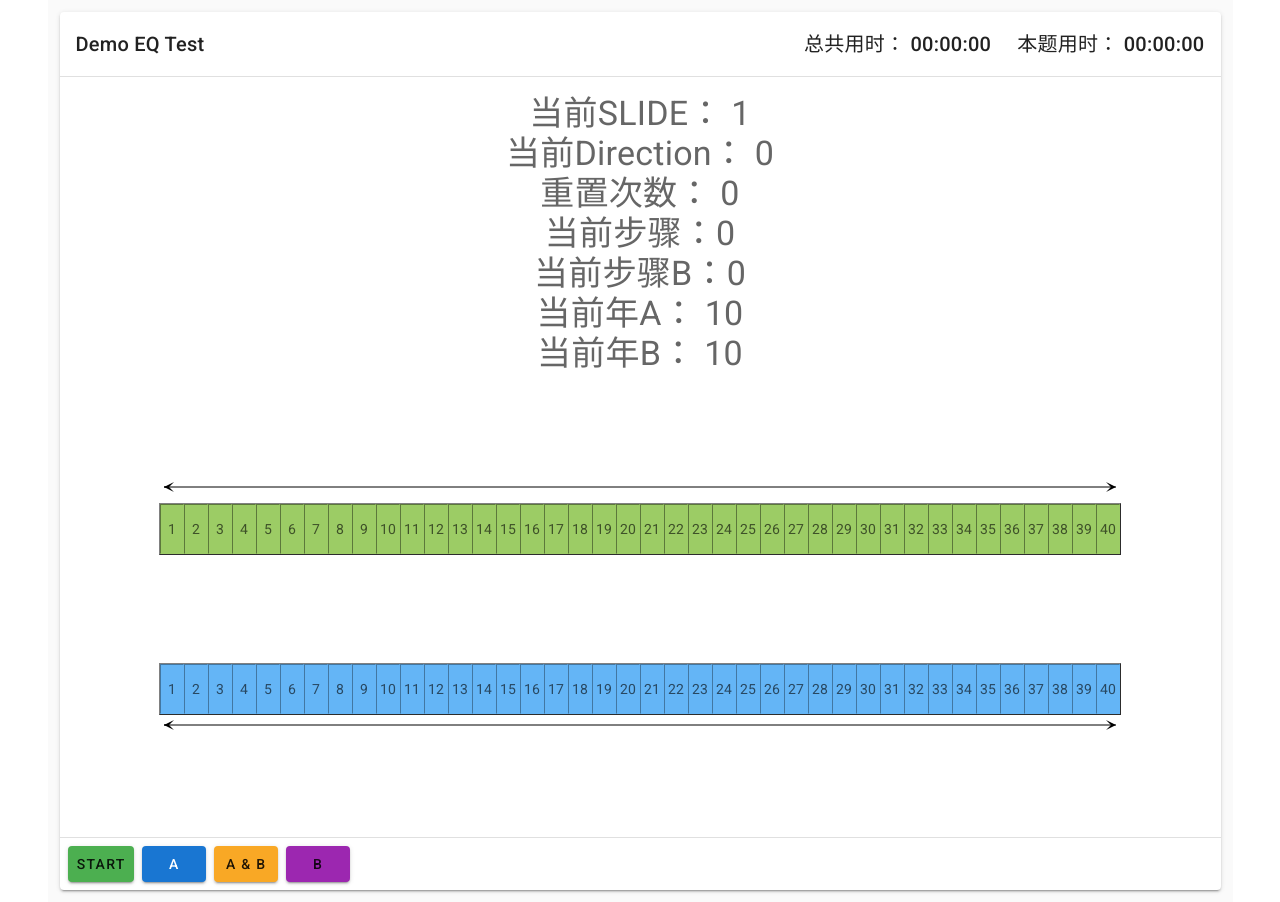
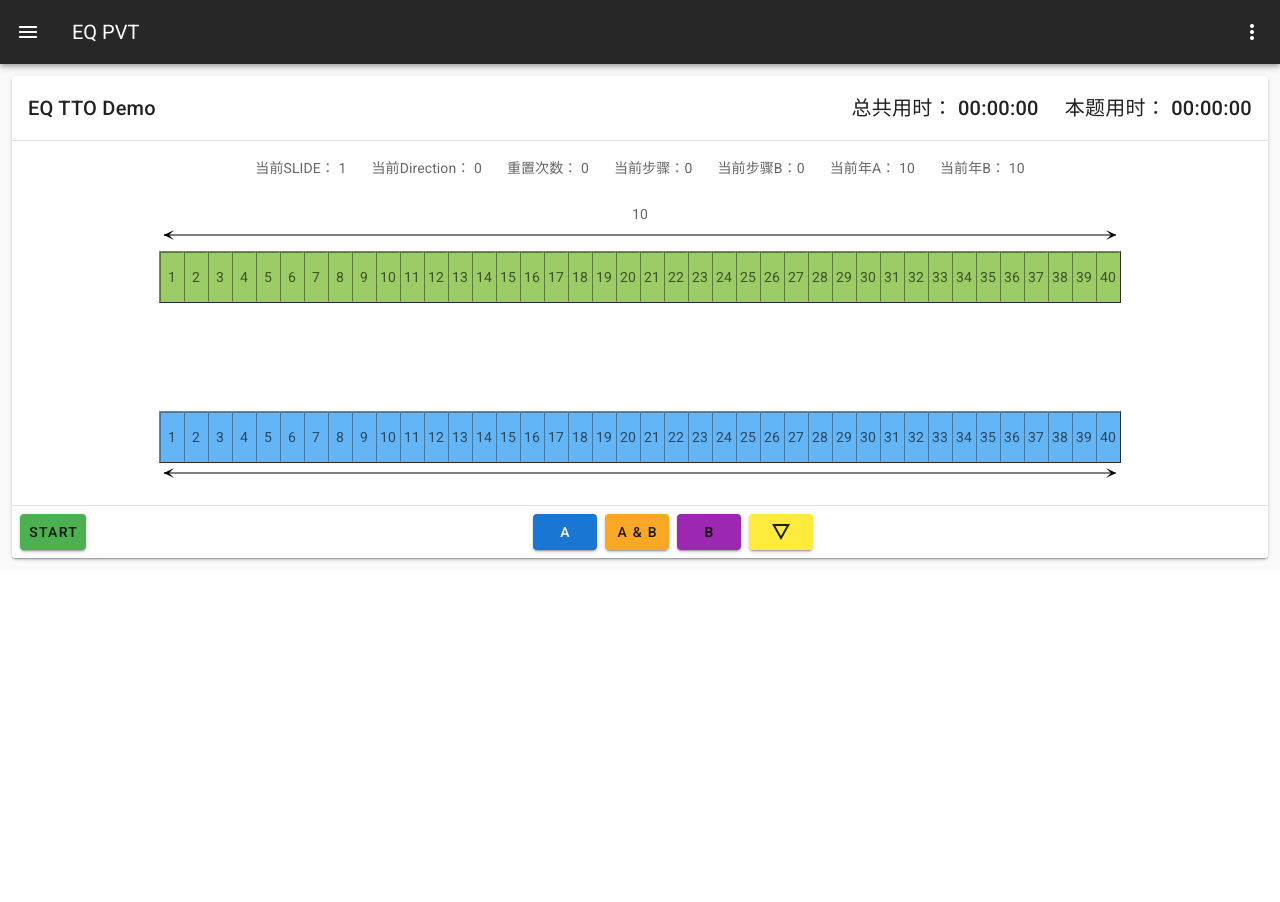
Before and after one commit to wiidan/abelit-ThirdParty, a Vue app in the folder frontend/: page /eq/tto in a window 1280 px wide. After the commit the page ends 800 px from the top, so only its background shows below. Built offline with nearby package versions, Linux system fonts and the light colour scheme; a small style sheet from the web is missing.

Commit message:
update EqToo.vue to add show current year on the head of canvas

```diff
--- a/frontend/src/App.vue
+++ b/frontend/src/App.vue
@@ -1,18 +1,28 @@
 <template>
   <v-app>
+    <v-app-bar dark absolute app>
+      <v-app-bar-nav-icon></v-app-bar-nav-icon>
+
+      <v-toolbar-title>EQ PVT</v-toolbar-title>
+
+      <v-spacer></v-spacer>
+
+      <v-btn icon>
+        <v-icon>mdi-dots-vertical</v-icon>
+      </v-btn>
+    </v-app-bar>
     <v-content>
-      <router-view/>
+      <router-view />
     </v-content>
   </v-app>
 </template>
 
 <script>
-
 export default {
-  name: 'App',
+  name: "App",
 
   data: () => ({
     //
-  }),
+  })
 };
 </script>
--- a/frontend/src/views/question/EqTto.vue
+++ b/frontend/src/views/question/EqTto.vue
@@ -1,10 +1,10 @@
 <template>
-  <v-container class="grey lighten-5">
+  <v-container class="grey lighten-5" fluid>
     <v-row justify="center" align="center">
       <v-col>
         <v-card justify="center" align="center">
           <v-card-title>
-            Demo EQ Test
+            EQ TTO Demo
             <v-spacer></v-spacer>
             <span color="grey">总共用时： {{usedTime}}</span>
             &nbsp;&nbsp;&nbsp;&nbsp;&nbsp;
@@ -12,27 +12,38 @@
           </v-card-title>
           <v-divider></v-divider>
           <v-card-text v-if="slide === 1">
-            <v-row>
+            <v-row v-if="showDetail">
               <v-col>
-                <span class="display-1">当前SLIDE： {{ slide }}</span>
-                <v-spacer></v-spacer>
-                <span class="display-1">当前Direction： {{ stepDirection }}</span>
-                <v-spacer></v-spacer>
-                <span class="display-1">重置次数： {{ resets }}</span>
-                <v-spacer></v-spacer>
-                <span class="display-1">当前步骤：{{step}}</span>
-                <v-spacer></v-spacer>
-                <span class="display-1">当前步骤B：{{stepB}}</span>
-                <v-spacer></v-spacer>
-                <span class="display-1">当前年A： {{ currentYear }}</span>
-                <v-spacer></v-spacer>
-                <span class="display-1">当前年B： {{ currentYearB }}</span>
+                <span class="display-0">当前SLIDE： {{ slide }}</span>
+                &nbsp;&nbsp;&nbsp;&nbsp;&nbsp;
+                <span
+                  class="display-0"
+                >当前Direction： {{ stepDirection }}</span>
+                &nbsp;&nbsp;&nbsp;&nbsp;&nbsp;
+                <span
+                  class="display-0"
+                >重置次数： {{ resets }}</span>
+                &nbsp;&nbsp;&nbsp;&nbsp;&nbsp;
+                <span class="display-0">当前步骤：{{step}}</span>
+                &nbsp;&nbsp;&nbsp;&nbsp;&nbsp;
+                <span
+                  class="display-0"
+                >当前步骤B：{{stepB}}</span>
+                &nbsp;&nbsp;&nbsp;&nbsp;&nbsp;
+                <span
+                  class="display-0"
+                >当前年A： {{ currentYear }}</span>
+                &nbsp;&nbsp;&nbsp;&nbsp;&nbsp;
+                <span
+                  class="display-0"
+                >当前年B： {{ currentYearB }}</span>
               </v-col>
             </v-row>
             <v-row justify="center" align="center">
               <v-col>
                 <div>
-                  <canvas id="canvas1" ref="canvas1" height="100px"></canvas>
+                  <div :style="cStyle1">{{currentYear}}</div>
+                  <canvas id="canvas1" ref="canvas1"></canvas>
                 </div>
                 <table border="1" cellspacing="0" cellpadding="0" ref="table1">
                   <tr style="height: 50px">
@@ -59,35 +70,45 @@
                   </tr>
                 </table>
                 <div>
-                  <canvas id="canvas2" ref="canvas2" height="100px"></canvas>
+                  <canvas id="canvas2" ref="canvas2"></canvas>
                 </div>
               </v-col>
             </v-row>
           </v-card-text>
 
           <v-card-text v-if="slide === 2">
-            <v-row>
+            <v-row v-if="showDetail">
               <v-col>
-                <v-spacer></v-spacer>
-                <span class="display-1">当前SLIDE： {{ slide }}</span>
-                <v-spacer></v-spacer>
-                <span class="display-1">当前Direction： {{ stepDirection }}</span>
-                <v-spacer></v-spacer>
-                <span class="display-1">重置次数： {{ resets }}</span>
-                <v-spacer></v-spacer>
-                <span class="display-1">当前步骤：{{step}}</span>
-                <v-spacer></v-spacer>
-                <span class="display-1">当前步骤B：{{stepB}}</span>
-                <v-spacer></v-spacer>
-                <span class="display-1">当前年A： {{ currentYear }}</span>
-                <v-spacer></v-spacer>
-                <span class="display-1">当前年B： {{ currentYearB }}</span>
+                <span class="display-0">当前SLIDE： {{ slide }}</span>
+                &nbsp;&nbsp;&nbsp;&nbsp;&nbsp;
+                <span
+                  class="display-0"
+                >当前Direction： {{ stepDirection }}</span>
+                &nbsp;&nbsp;&nbsp;&nbsp;&nbsp;
+                <span
+                  class="display-0"
+                >重置次数： {{ resets }}</span>
+                &nbsp;&nbsp;&nbsp;&nbsp;&nbsp;
+                <span class="display-0">当前步骤：{{step}}</span>
+                &nbsp;&nbsp;&nbsp;&nbsp;&nbsp;
+                <span
+                  class="display-0"
+                >当前步骤B：{{stepB}}</span>
+                &nbsp;&nbsp;&nbsp;&nbsp;&nbsp;
+                <span
+                  class="display-0"
+                >当前年A： {{ currentYear }}</span>
+                &nbsp;&nbsp;&nbsp;&nbsp;&nbsp;
+                <span
+                  class="display-0"
+                >当前年B： {{ currentYearB }}</span>
               </v-col>
             </v-row>
             <v-row justify="center" align="center">
               <v-col>
                 <div>
-                  <canvas id="canvas3" ref="canvas3" height="100px"></canvas>
+                  <div :style="cStyle3">{{currentYearB}}</div>
+                  <canvas id="canvas3" ref="canvas3"></canvas>
                 </div>
                 <table border="1" cellspacing="0" cellpadding="0" ref="table3">
                   <tr style="height: 50px">
@@ -114,7 +135,8 @@
                   </tr>
                 </table>
                 <div>
-                  <canvas id="canvas4" ref="canvas4" height="100px"></canvas>
+                  <canvas id="canvas4" ref="canvas4"></canvas>
+                  <canvas id="canvas5" ref="canvas5"></canvas>
                 </div>
               </v-col>
             </v-row>
@@ -122,12 +144,17 @@
           <v-divider></v-divider>
           <v-card-actions>
             <v-btn class="green" @click="start">Start</v-btn>
+            <v-spacer></v-spacer>
             <v-btn class="primary" @click="chooseAnswer('A')">A</v-btn>
             <v-btn class="yellow darken-3" @click="chooseAnswer('AB')">A & B</v-btn>
             <v-btn class="purple" @click="chooseAnswer('B')">B</v-btn>
-            <v-btn class="purple" v-if="step>0" @click="reset">
+            <v-btn class="teal" v-if="step>0" @click="reset">
               <v-icon>refresh</v-icon>
             </v-btn>
+            <v-btn class="yellow" @click="showDetail=!showDetail">
+              <v-icon>mdi-details</v-icon>
+            </v-btn>
+            <v-spacer></v-spacer>
           </v-card-actions>
         </v-card>
       </v-col>
@@ -138,6 +165,9 @@
 <script>
 export default {
   data: () => ({
+    cStyle1: "",
+    cStyle3: "",
+    showDetail: true,
     currentYear: 10,
     topYear: 10,
     step: 0,
@@ -155,7 +185,9 @@ export default {
     usedTime: 0,
     itemStartTime: 0,
     itemEndTime: 0,
-    itemUsedTime: 0
+    itemUsedTime: 0,
+    bAlertText:
+      "你的回应表明，你愿意放弃生命A的所有时间。这表示你宁愿现在马上死亡也不愿意在所描述的生命B生活10年。那我回问你一些稍微不同的问题，了解你对生命B的看法。"
   }),
 
   methods: {
@@ -173,15 +205,20 @@ export default {
           this.drawLine(
             "canvas1",
             this.$refs.table1.offsetWidth,
-            100,
+            20,
             (this.$refs.table1.offsetWidth / this.topYear) * this.currentYear,
-            90,
+            10,
             0
+          );
+          this.cStyle1 = this.getStyle(
+            this.$refs.table1.offsetWidth,
+            this.topYear,
+            this.currentYear
           );
           this.drawLine(
             "canvas2",
             this.$refs.table2.offsetWidth,
-            100,
+            20,
             this.$refs.table2.offsetWidth,
             10,
             0
@@ -191,10 +228,15 @@ export default {
           this.drawLine(
             "canvas3",
             this.$refs.table3.offsetWidth,
-            100,
+            20,
             (this.$refs.table3.offsetWidth / this.topYearB) * this.currentYearB,
-            90,
+            10,
             0
+          );
+          this.cStyle3 = this.getStyle(
+            this.$refs.table3.offsetWidth,
+            this.topYearB,
+            this.currentYearB
           );
         }
       });
@@ -205,18 +247,14 @@ export default {
           if (this.step === 0) {
             this.currentYear = this.currentYear - 10;
           } else if (this.step === 1) {
-            alert(
-              "你的回应表明，你愿意放弃生命A的所有时间。这表示你宁愿现在马上死亡也不愿意在所描述的生命B生活10年。那我回问你一些稍微不同的问题，了解你对生命B的看法。"
-            );
+            alert(this.bAlertText);
             this.slide = 2;
             this.stepDirection++;
           } else if (this.step === 2) {
             this.currentYear--;
           } else if (this.step >= 3) {
             if (this.stepDirection >= 1 && this.currentYear === 0.5) {
-              alert(
-                "你的回应表明，你愿意放弃生命A的所有时间。这表示你宁愿现在马上死亡也不愿意在所描述的生命B生活10年。那我回问你一些稍微不同的问题，了解你对生命B的看法。"
-              );
+              alert(this.bAlertText);
               this.slide = 2;
               this.stepDirection++;
             }
@@ -228,9 +266,7 @@ export default {
             ) {
               this.currentYear = this.currentYear - 0.5;
             } else if (this.currentYear === 0) {
-              alert(
-                "你的回应表明，你愿意放弃生命A的所有时间。这表示你宁愿现在马上死亡也不愿意在所描述的生命B生活10年。那我回问你一些稍微不同的问题，了解你对生命B的看法。"
-              );
+              alert(this.bAlertText);
               this.slide = 2;
               this.stepDirection++;
             } else {
@@ -357,16 +393,21 @@ export default {
           this.drawLine(
             "canvas1",
             this.$refs.table1.offsetWidth,
-            100,
+            20,
             (this.$refs.table1.offsetWidth / this.topYear) * this.currentYear,
-            90,
+            10,
             0
           );
-          console.log();
+          // 生成样式
+          this.cStyle1 = this.getStyle(
+            this.$refs.table1.offsetWidth,
+            this.topYear,
+            this.currentYear
+          );
           this.drawLine(
             "canvas2",
             this.$refs.table2.offsetWidth,
-            100,
+            20,
             this.$refs.table2.offsetWidth,
             10,
             0
@@ -378,16 +419,29 @@ export default {
           this.drawLine(
             "canvas3",
             this.$refs.table3.offsetWidth,
-            100,
+            20,
             (this.$refs.table3.offsetWidth / this.topYearB) * this.currentYearB,
-            90,
+            10,
             0
           );
           this.drawLine(
             "canvas4",
-            this.$refs.table4.offsetWidth,
-            100,
-            this.$refs.table4.offsetWidth,
+            this.$refs.table4.offsetWidth / 2,
+            20,
+            this.$refs.table4.offsetWidth / 2,
+            10,
+            0
+          );
+          this.cStyle3 = this.getStyle(
+            this.$refs.table3.offsetWidth,
+            this.topYearB,
+            this.currentYearB
+          );
+          this.drawLine(
+            "canvas5",
+            this.$refs.table4.offsetWidth / 2,
+            20,
+            this.$refs.table4.offsetWidth / 2,
             10,
             0
           );
@@ -443,6 +497,8 @@ export default {
         ctx.lineTo(5, -10);
         ctx.lineTo(0, 0);
         ctx.fill();
+        // ctx.fillText("hello abelit",50,90);
+        // ctx.textAlign = center;
         ctx.restore();
         ctx.closePath();
       }
@@ -486,6 +542,14 @@ export default {
     },
     getUsedTime() {
       setInterval(this.end, 1000);
+    },
+    getStyle(w, ty, cy) {
+      var width = w;
+      var paddingRight = w - (w / ty) * cy;
+
+      return (
+        "width: " + width + "px; " + "padding-right: " + paddingRight + "px;"
+      );
     }
   },
   created() {
@@ -505,19 +569,20 @@ export default {
     this.drawLine(
       "canvas1",
       this.$refs.table1.offsetWidth,
-      100,
+      20,
       this.$refs.table1.offsetWidth,
-      90,
+      10,
       0
     );
     this.drawLine(
       "canvas2",
       this.$refs.table2.offsetWidth,
-      100,
+      20,
       this.$refs.table2.offsetWidth,
       10,
       0
     );
+    console.log(this.$refs.table1.getBoundingClientRect());
   },
   computed: {
     allContent: function() {
```
